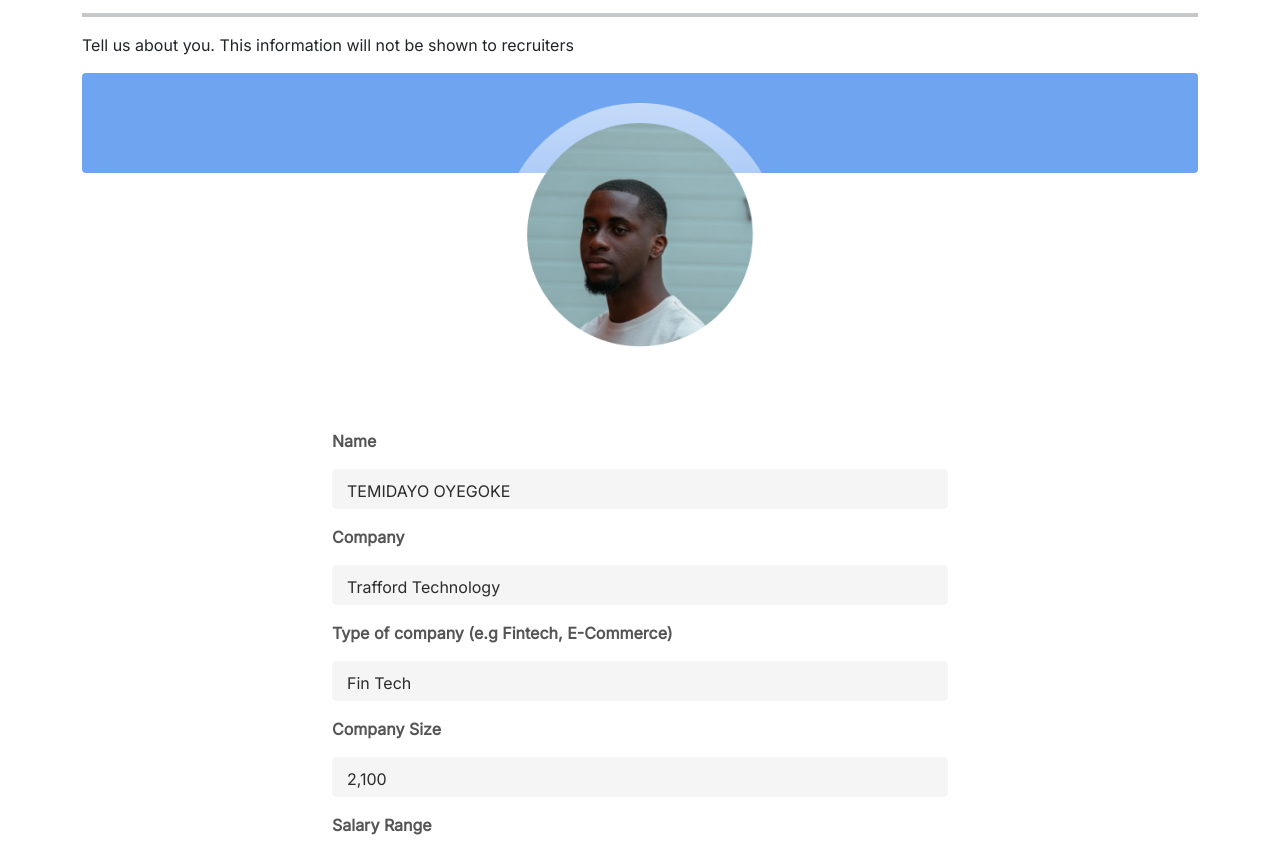
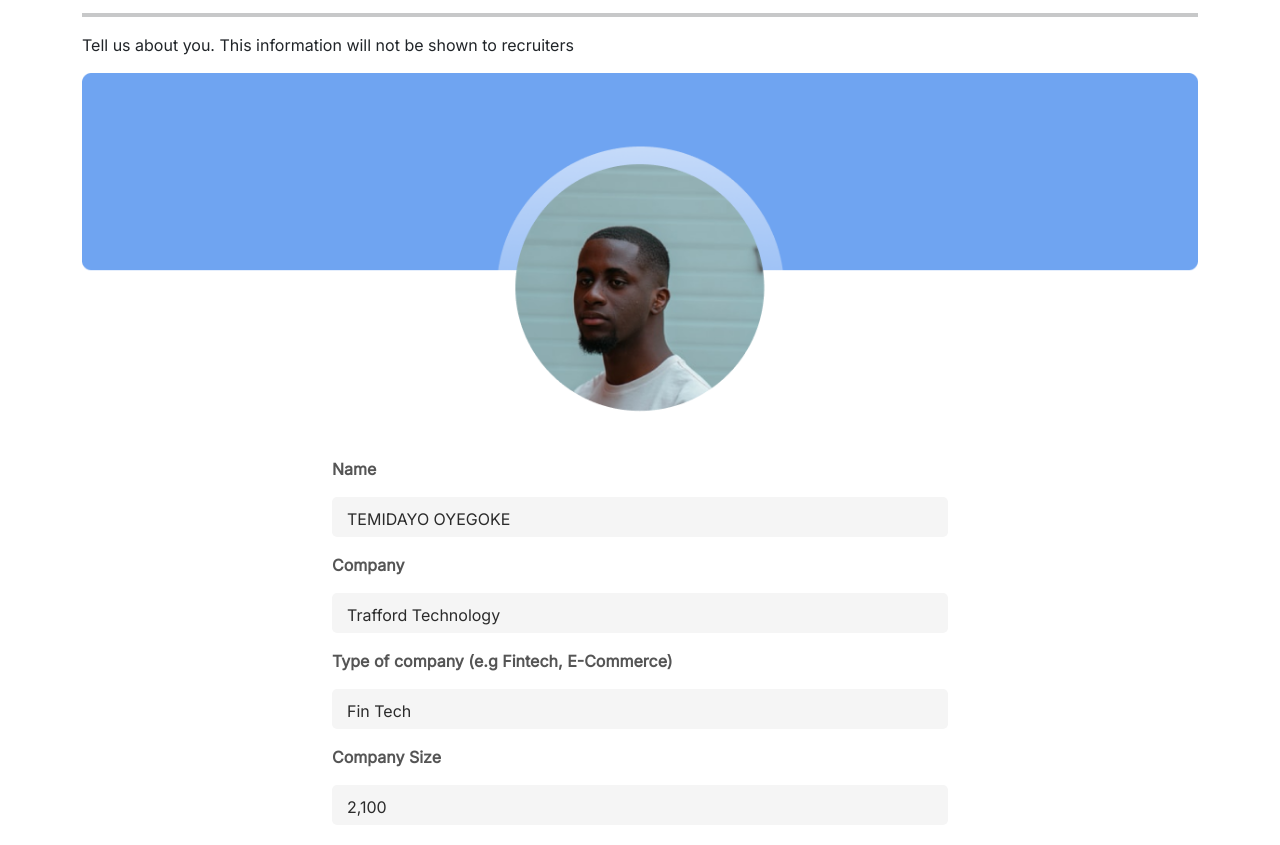
Before and after one commit to BabyDeee/Profile-page, a plain HTML site: page profile-page.html in a window 1280 px wide. Shown: the part 173-1018 px from the top of the page. Drawn offline with nearby package versions, Linux system fonts and the light colour scheme.

Commit message:
God abeg

```diff
--- a/css/profile-page.css
+++ b/css/profile-page.css
@@ -41,6 +41,9 @@ body{font-family: 'Inter', sans-serif;}
     height: 100%;
     width: 100%;
 }
+.blue{
+    background-color: #2776EA;
+}
 .btn a{
     width: 40% !important;
 }
@@ -64,6 +67,9 @@ body{font-family: 'Inter', sans-serif;}
     .recruiter-info{
         height: 60vh !important;
     }
+    .image1{
+        height: auto !important;
+    }
 }
 @media(max-width: 426px){
     .p-container{
--- a/profile-page.html
+++ b/profile-page.html
@@ -58,22 +58,25 @@
             </div>
           </nav>
     </header>
-    <div class="recruiter-info container py-5" style="height: 58vh;">
+    <div class="recruiter-info container pt-5">
         <div class="row">
             <div class="col-12">
                 <h2 class="fs-1 pt fw-bold ps-3" style="border-left: 10px solid #2776EA;">Recruiter Account Information</h2>
                 <hr class="pt-1">
                 <p>Tell us about you. This information will not be shown to recruiters</p>
-                <div class="imagesp">
+                <div class="images col-lg-12">
+                    <img src="img/pp-group-bg.png" class="img-fluid image1" style="width: 100%; height: 45vh;" alt="">
+                </div>
+                <!-- <div class="imagesp">
                     <div style="min-height: 100px; background: #6FA4F1;" class="rounded position-relative mb-5">
                         <img src="img/pp-circle.png" class="position-absolute img1 start-50 translate-middle-x img-fluid" alt="">
                         <img src="img/pp-man.png" class="position-absolute top-50 img2 start-50 translate-middle-x img-fluid" alt="picture">
                     </div>
-                </div>
+                </div> -->
             </div>
         </div>
     </div>
-    <div class="profile-info mt-3 pt-lg-5 pt-md-0 pt-0">
+    <div class="profile-info pt-md-2 pt-0 pt-lg-4">
         <div class="container p-container w-50">
             <div class="row">
                 <div class="col-lg-12">
```
Also changed, not shown: img/pp-group-bg.png (added), img/pp-group.png (added).
